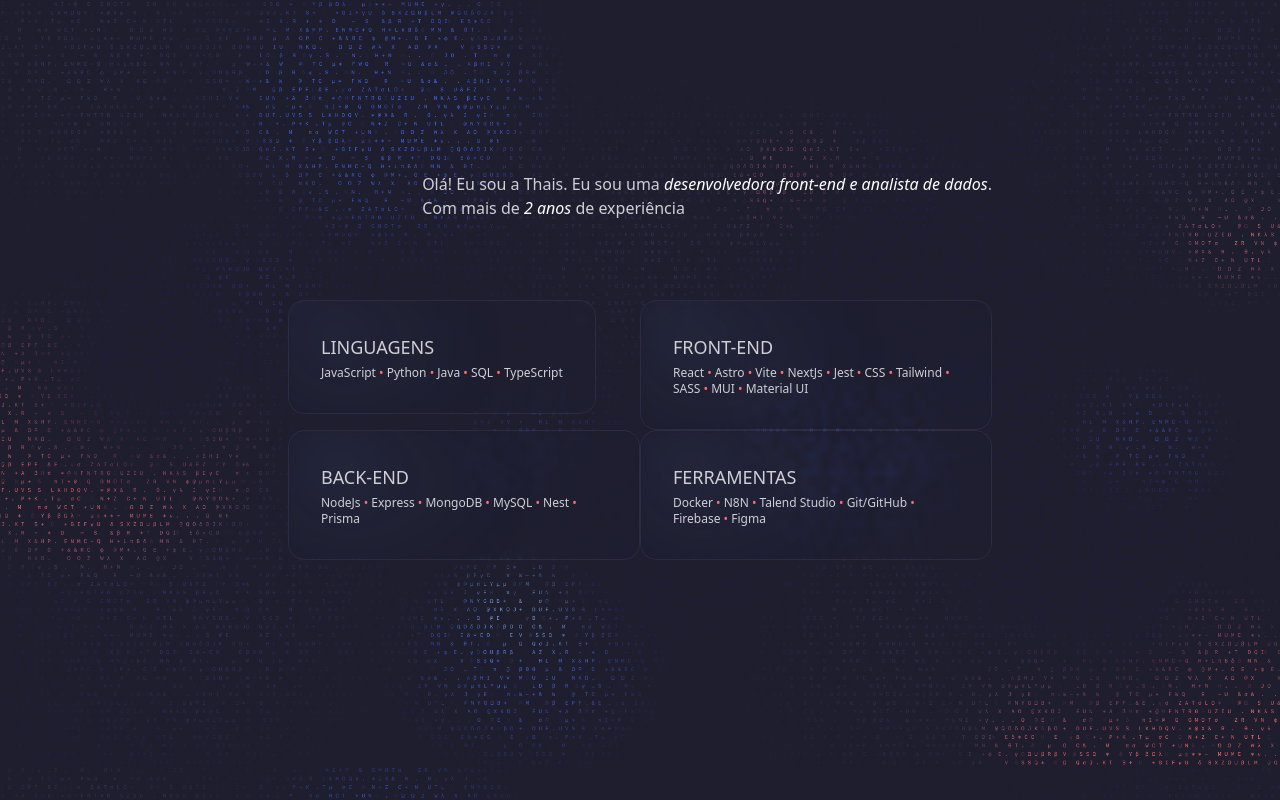
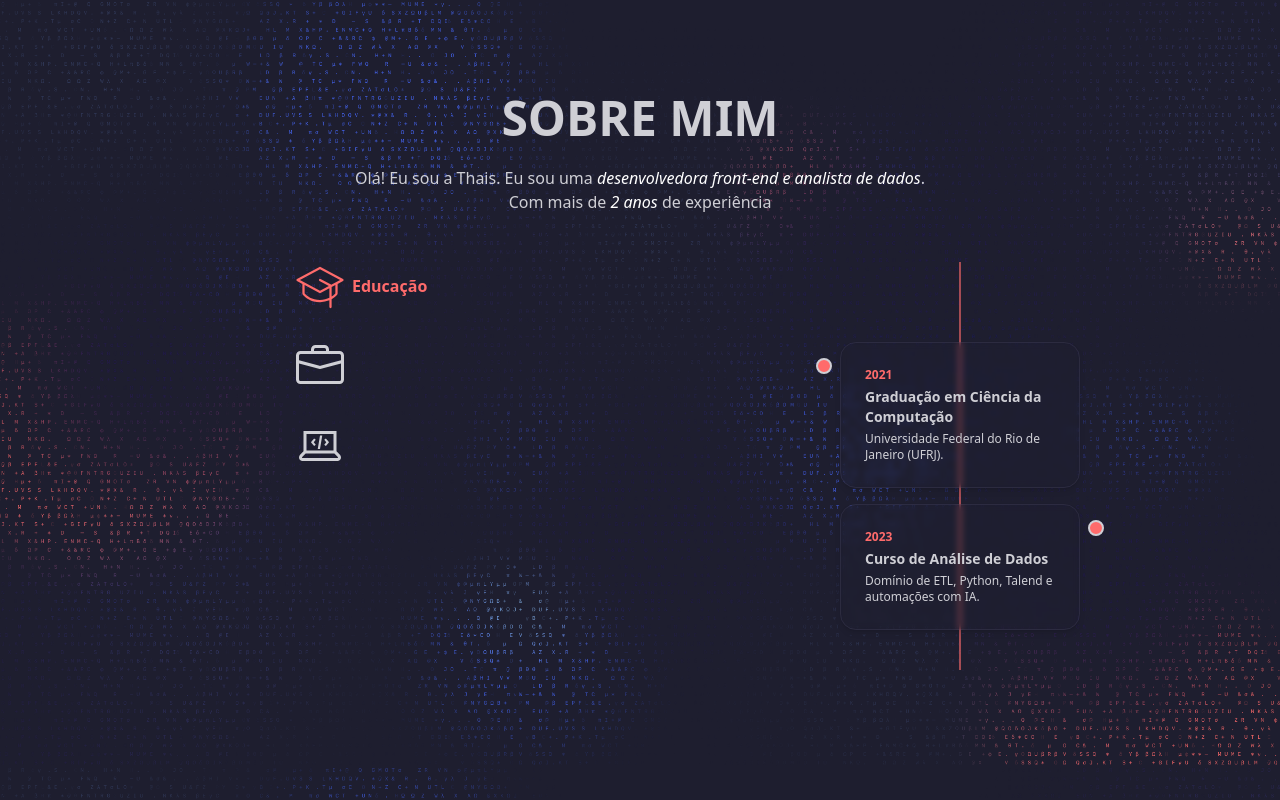
Before and after one commit to ThaisFReis/portfolio_2025, a React (Vite) app: page / in a window 1280 px wide. Shown: the part 834-1634 px from the top of the page. Built offline with nearby package versions, Linux system fonts and the light colour scheme; a web font is replaced by a local one.

Commit message:
Refactor AboutSection component to enhance structure and animations; update stack and timeline data; add section navigation with icons; improve styling with Tailwind CSS adjustments.

```diff
--- a/src/components/AboutSection.tsx
+++ b/src/components/AboutSection.tsx
@@ -1,10 +1,187 @@
+import { useState } from "react";
+import { motion, AnimatePresence } from "framer-motion";
 import { GlassCard } from "./GlassCard";
+import { LiaLaptopCodeSolid } from "react-icons/lia";
+import { BsBriefcase, BsCodeSlash } from "react-icons/bs";
+import { PiGraduationCapLight } from "react-icons/pi";
+
+type stackType = {
+  title: string;
+  description: string[];
+};
+
+const stack: stackType[] = [
+  {
+    title: "Linguagens",
+    description: ["JavaScript", "Python", "Java", "SQL", "TypeScript"],
+  },
+  {
+    title: "Front-End",
+    description: [
+      "React",
+      "Astro",
+      "Vite",
+      "NextJs",
+      "Jest",
+      "CSS",
+      "Tailwind",
+      "SASS",
+      "Material UI",
+    ],
+  },
+  {
+    title: "Back-End",
+    description: [
+      "NodeJs",
+      "Express",
+      "MongoDB",
+      "PostgreSQL",
+      "NestJS",
+      "Prisma",
+    ],
+  },
+  {
+    title: "Ferramentas",
+    description: [
+      "Docker",
+      "N8N",
+      "Talend Studio",
+      "Git/GitHub",
+      "Firebase",
+      "Figma",
+    ],
+  },
+];
+
+const educationTimeline = [
+  {
+    year: "2021",
+    title: "Graduação em Ciência da Computação",
+    description: "Universidade Federal do Rio de Janeiro (UFRJ).",
+  },
+  {
+    year: "2023",
+    title: "Curso de Análise de Dados",
+    description: "Domínio de ETL, Python, Talend e automações com IA.",
+  },
+];
+
+const experienceTimeline = [
+  {
+    year: "2022",
+    title: "Estágio como Desenvolvedora Front-End",
+    description: "Desenvolvimento de interfaces modernas com React e Tailwind.",
+  },
+  {
+    year: "2023",
+    title: "Projeto Destaque: CRI.A",
+    description: "Plataforma com foco em acessibilidade e impacto social.",
+  },
+  {
+    year: "2024",
+    title: "Hackathon & Projetos",
+    description: "Participação em hackathon e construção de MVPs com IA.",
+  },
+];
+
+type SectionKey = "education" | "experience" | "skills";
 
 export default function AboutSection() {
+  const [selectedSection, setSelectedSection] =
+    useState<SectionKey>("education");
+
+  // Função para renderizar timeline (educação ou experiência)
+  function renderTimeline(timeline: typeof educationTimeline) {
+    return (
+      <section className="relative w-full px-4 pt-20 pb-10">
+        {/* Linha vertical central */}
+        <div className="absolute top-0 left-1/2 transform -translate-x-1/2 h-full w-[2px] bg-coral/60 z-0" />
+
+        <div className="space-y-4 relative z-10">
+          {timeline.map((item, i) => {
+            const isLeft = i % 2 === 0;
+
+            return (
+              <motion.div
+                key={i}
+                initial={{ opacity: 0, x: isLeft ? -40 : 40 }}
+                whileInView={{ opacity: 1, x: 0 }}
+                viewport={{ once: true }}
+                transition={{ duration: 0.6, delay: i * 0.1 }}
+                className={`flex flex-col w-full items-center laptop:items-${
+                  isLeft ? "start" : "end"
+                }`}
+              >
+                <div className="relative w-60">
+                  {/* Bolinha marcador */}
+                  <div
+                    className={`absolute top-4  ${
+                      isLeft ? "-left-6" : "-right-6"
+                    } w-4 h-4 bg-coral rounded-full border-2 border-white/10 z-10`}
+                  />
+
+                  {/* Caixa de conteúdo */}
+                  <div className="border border-lavender/10 shadow-md hover:shadow-lavender/20 !backdrop-blur-[3px] p-6 rounded-2xl">
+                    <h3 className="text-coral font-bold text-xs mb-1">
+                      {item.year}
+                    </h3>
+                    <h4 className="text-white font-semibold text-sm mb-1">
+                      {item.title}
+                    </h4>
+                    <p className="text-xs text-gray-300">{item.description}</p>
+                  </div>
+                </div>
+              </motion.div>
+            );
+          })}
+        </div>
+      </section>
+    );
+  }
+
+  // Render para skills (stack)
+  function renderSkills() {
+    return (
+      <div className="grid laptop:grid-cols-2 gap-6 max-w-4xl w-full px-4">
+        {stack.map((item, index) => (
+          <GlassCard
+            key={index}
+            title={item.title}
+            description={
+              <>
+                {item.description.map((desc, i) => (
+                  <span key={i}>
+                    {desc}
+                    {i < item.description.length - 1 && (
+                      <span className="text-coral"> • </span>
+                    )}
+                  </span>
+                ))}
+              </>
+            }
+            className="!shadow-none transition-none duration-0 !w-full !min-h-fit p-4"
+            hiddenFooter={true}
+          />
+        ))}
+      </div>
+    );
+  }
+
   return (
     <section
       id="about"
-      className=" laptop:px-72 py-32 bg-transparent flex flex-col justify-center gap-20 min-h-screen items-center w-screen">
+      className="py-32 px-6 bg-transparent text-white w-full flex flex-col items-center gap-12"
+    >
+      {/* Título e descrição */}
+      <div className="max-w-3xl text-center">
+        <motion.h2
+          className="text-4xl laptop:text-5xl font-bold font-bebas uppercase mb-6"
+          initial={{ opacity: 0, y: -20 }}
+          whileInView={{ opacity: 1, y: 0 }}
+          transition={{ duration: 0.5 }}
+        >
+          Sobre Mim
+        </motion.h2>
         <p className="font-light ml-auto mr-0">
           Olá! Eu sou a Thais. Eu sou uma{" "}
           <span className="text-[#fff] italic font-normal">
@@ -14,49 +191,63 @@ export default function AboutSection() {
           <span className="text-[#fff] italic font-normal">2 anos</span> de
           experiência
         </p>
-      <div className="grid grid-cols-2">
-        <GlassCard
-          title="Linguagens"
-          description={
-            <>
-              JavaScript <span className="text-coral"> • </span> Python<span className="text-coral"> • </span>Java<span className="text-coral"> • </span>SQL<span className="text-coral"> • </span>TypeScript
-            </>
+      </div>
+
+      <div className="grid grid-cols-2 w-screen">
+        {/* Ícones para selecionar seção */}
+        <nav className="flex flex-row laptop:flex-col items-center gap-8 text-sm font-sourceSans">
+          {[
+            {
+              key: "education",
+              icon: (
+                <PiGraduationCapLight className="text-4xl laptop:text-5xl" />
+              ),
+              label: "Educação",
+            },
+            {
+              key: "experience",
+              icon: <BsBriefcase className="text-4xl laptop:text-5xl" />,
+              label: "Experiência",
+            },
+            {
+              key: "skills",
+              icon: <LiaLaptopCodeSolid className="text-4xl laptop:text-5xl" />,
+              label: "Skills",
+            },
+          ].map(({ key, icon, label }) => (
+            <button
+              key={key}
+              onClick={() => setSelectedSection(key)}
+              className={`flex items-center relative group transition-colors duration-300 ${
+                selectedSection === key ? "text-coral" : "text-white"
+              }`}
+            >
+              {icon}
+
+              {/* Texto com animação que aparece à direita do ícone */}
+              <span
+                className={`
+          absolute left-full ml-2 whitespace-nowrap font-semibold text-base transition-all duration-300
+          ${
+            selectedSection === key
+              ? "opacity-100 translate-x-0"
+              : "opacity-0 -translate-x-2 pointer-events-none"
           }
-          className="!shadow-none transition-none duration-0 !w-fit !min-h-fit p-2"
-          hiddenFooter={true}
-        />
-        <GlassCard
-          title="Front-End"
-          description={
-            <>
-              React<span className="text-coral"> • </span>Astro<span className="text-coral"> • </span>Vite<span className="text-coral"> • </span>NextJs<span className="text-coral"> • </span>Jest<span className="text-coral"> • </span>CSS<span className="text-coral"> • </span>Tailwind<span className="text-coral"> • </span>SASS<span className="text-coral"> • </span>MUI<span className="text-coral"> • </span>Material UI
-            </>
-          }
-          className="!shadow-none transition-none duration-0 !w-fit !min-h-fit p-2"
-          hiddenFooter={true}
-        />
+        `}
+              >
+                {label}
+              </span>
+            </button>
+          ))}
+        </nav>
 
-        <GlassCard
-          title="Back-End"
-          description={
-            <>
-              NodeJs<span className="text-coral"> • </span>Express<span className="text-coral"> • </span>MongoDB<span className="text-coral"> • </span>MySQL<span className="text-coral"> • </span>Nest<span className="text-coral"> • </span>Prisma
-            </>
-          }
-          className="!shadow-none transition-none duration-0 !w-fit !min-h-fit p-2"
-          hiddenFooter={true}
-        />
-
-        <GlassCard
-          title="Ferramentas"
-          description={
-            <>
-              Docker<span className="text-coral"> • </span>N8N<span className="text-coral"> • </span>Talend Studio<span className="text-coral"> • </span>Git/GitHub<span className="text-coral"> • </span>Firebase<span className="text-coral"> • </span>Figma
-            </>
-          }
-          className="!shadow-none transition-none duration-0 !w-fit !min-h-fit p-2"
-          hiddenFooter={true}
-        />
+        {/* Conteúdo da seção selecionada */}
+        <div className="w-full flex justify-center">
+          {selectedSection === "education" && renderTimeline(educationTimeline)}
+          {selectedSection === "experience" &&
+            renderTimeline(experienceTimeline)}
+          {selectedSection === "skills" && renderSkills()}
+        </div>
       </div>
     </section>
   );
--- a/tailwind.config.js
+++ b/tailwind.config.js
@@ -39,6 +39,9 @@ export default {
       backdropBlur: {
         xs: "2px",
       },
+      boxShadow: {
+      glass: '0 4px 20px rgba(255, 255, 255, 0.1)',
+    },
     },
   },
   plugins: [require("tailwind-scrollbar")],
```
Lines whose indentation alone changed are shown as unchanged.
